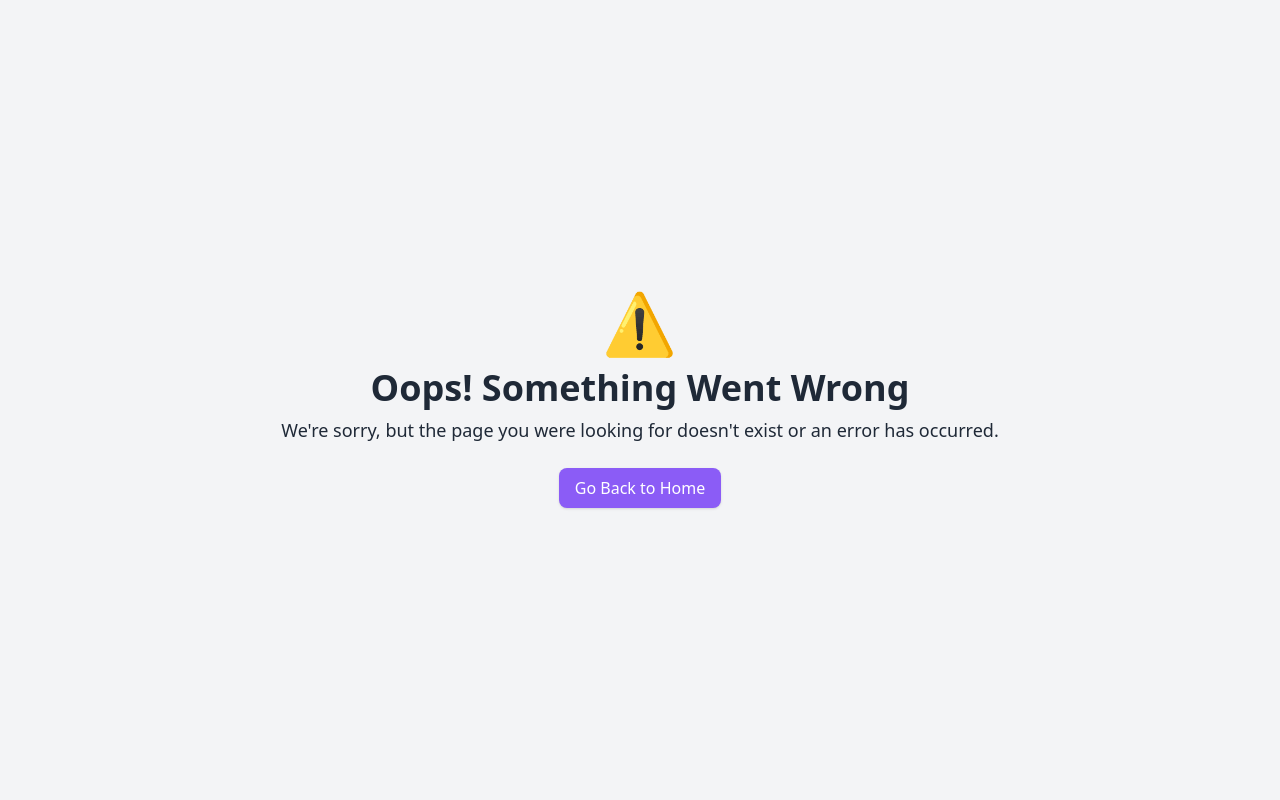
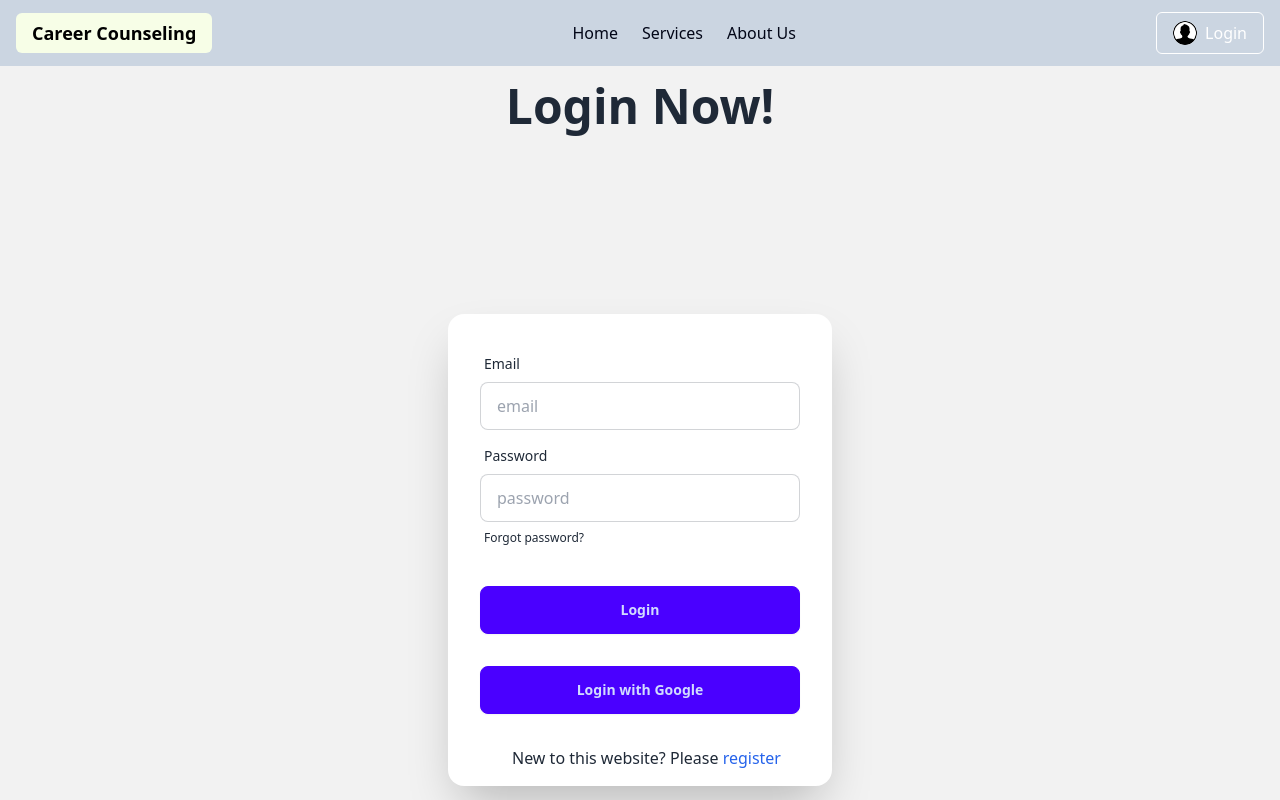
Before and after one commit to nipajesmin/career-counseling-website, a React (Vite) app: page /auth/login in a window 1280 px wide. Shown: the top 800 px of the page. Built offline with nearby package versions, Linux system fonts and the light colour scheme.

Commit message:
add login and register page

```diff
--- a/package.json
+++ b/package.json
@@ -11,6 +11,7 @@
   },
   "dependencies": {
     "@heroicons/react": "^2.1.5",
+    "firebase": "^11.0.2",
     "localforage": "^1.10.0",
     "match-sorter": "^8.0.0",
     "react": "^18.3.1",
--- a/src/Components/Navbar.jsx
+++ b/src/Components/Navbar.jsx
@@ -44,7 +44,7 @@ const Navbar = () => {
 
                     {/* Login Link */}
                     <Link
-                        to="/login"
+                        to="/auth/login"
                         className="text-white hover:text-blue-600 transition"
                     >
                         Login
--- /dev/null
+++ b/src/Layout/AuthLayout.jsx
@@ -0,0 +1,16 @@
+import React from 'react';
+import { Outlet } from 'react-router-dom';
+import Navbar from '../Components/Navbar';
+import Footer from '../Components/Footer';
+
+const AuthLayout = () => {
+    return (
+        <div>
+            <Navbar></Navbar>
+            <Outlet></Outlet>
+            <Footer></Footer>
+        </div>
+    );
+};
+
+export default AuthLayout;
--- /dev/null
+++ b/src/Layout/Login.jsx
@@ -0,0 +1,50 @@
+import React from 'react';
+import { Link } from 'react-router-dom';
+
+
+const Login = () => {
+
+    return (
+       <div>
+        <h1 className="text-3xl md:text-5xl font-bold pb-5 pt-4 bg-base-200 text-center">
+                Login Now!
+            </h1>
+        <div className="hero bg-base-200 min-h-screen">
+            <div className="card bg-base-100 w-full max-w-sm shrink-0 shadow-2xl">
+                <form className="card-body">
+                    <div className="form-control">
+                        <label className="label">
+                            <span className="label-text">Email</span>
+                        </label>
+                        <input type="email" name='email' placeholder="email" className="input input-bordered" required />
+                    </div>
+                    <div className="form-control">
+                        <label className="label">
+                            <span className="label-text">Password</span>
+                        </label>
+                        <input type="password" name='password' placeholder="password" className="input input-bordered" required />
+                        <label className="label">
+                            <a href="#" className="label-text-alt link link-hover">Forgot password?</a>
+                        </label>
+                    </div>
+                    <div className="form-control mt-6 ">
+                        <button className="btn btn-primary">Login</button>
+                    </div>
+                    <div className="form-control mt-6 ">
+                        <button className="btn btn-primary">Login with Google</button>
+                    </div>
+                </form>
+
+                <p className='ml-4 mb-4 pl-12'>
+                    New to this website? Please <Link to="auth/register" className='text-blue-600'>register</Link>
+                </p>
+
+            </div>
+
+        </div>
+       </div>
+
+    );
+};
+
+export default Login;
--- /dev/null
+++ b/src/Layout/Register.jsx
@@ -0,0 +1,63 @@
+import React from 'react';
+import { Link } from 'react-router-dom';
+
+const Register = () => {
+    return (
+        <div>
+            <h1 className="text-3xl md:text-5xl font-bold pb-5 pt-4 bg-base-200 text-center">
+                Register Now!
+            </h1>
+
+            <div className="hero bg-base-200 min-h-screen">
+
+
+                <div className="card bg-base-100 w-full max-w-sm shrink-0 shadow-2xl">
+                    <form className="card-body">
+                        <div className="form-control">
+                            <label className="label">
+                                <span className="label-text">Name</span>
+                            </label>
+                            <input type="text" name='name' placeholder="name" className="input input-bordered" required />
+                        </div>
+                        <div className="form-control">
+                            <label className="label">
+                                <span className="label-text">Email</span>
+                            </label>
+                            <input type="email" name='email' placeholder="email" className="input input-bordered" required />
+                        </div>
+                        <div className="form-control">
+                            <label className="label">
+                                <span className="label-text">Photo URL</span>
+                            </label>
+                            <input type="text" name='url' placeholder="Photo URL" className="input input-bordered" required />
+                        </div>
+                        <div className="form-control">
+                            <label className="label">
+                                <span className="label-text">Password</span>
+                            </label>
+                            <input type="password" name='password' placeholder="password" className="input input-bordered" required />
+                            <label className="label">
+                                <a href="#" className="label-text-alt link link-hover">Forgot password?</a>
+                            </label>
+                        </div>
+                        <div className="form-control mt-6">
+                            <button className="btn btn-primary">Register</button>
+                        </div>
+                        <div className="form-control mt-6 ">
+                            <button className="btn btn-primary">Login with Google</button>
+                        </div>
+                    </form>
+                    <p className='ml-4 mb-4 pl-12'>
+                        Already have account? Please <Link to="/auth/login" className='text-blue-600'>login</Link>
+                    </p>
+                </div>
+
+            </div>
+        </div>
+
+
+    );
+
+};
+
+export default Register;
--- /dev/null
+++ b/src/firebase/firebase.config.js
@@ -0,0 +1,19 @@
+// Import the functions you need from the SDKs you need
+import { initializeApp } from "firebase/app";
+// TODO: Add SDKs for Firebase products that you want to use
+// https://firebase.google.com/docs/web/setup#available-libraries
+
+// Your web app's Firebase configuration
+const firebaseConfig = {
+  apiKey: "AIzaSyA79_B-vRvYjtdRg50AA0QlOwv4v4cneRY",
+  authDomain: "career-counseling-websit-94910.firebaseapp.com",
+  projectId: "career-counseling-websit-94910",
+  storageBucket: "career-counseling-websit-94910.firebasestorage.app",
+  messagingSenderId: "601006482765",
+  appId: "1:601006482765:web:e0077f37eeb508f9258304"
+};
+
+// Initialize Firebase
+const app = initializeApp(firebaseConfig);
+
+export default app;
```
Also changed, not shown: src/Router/router.jsx (+14 -1 lines), 1 other file (tests, documents, lock files or other folders).
